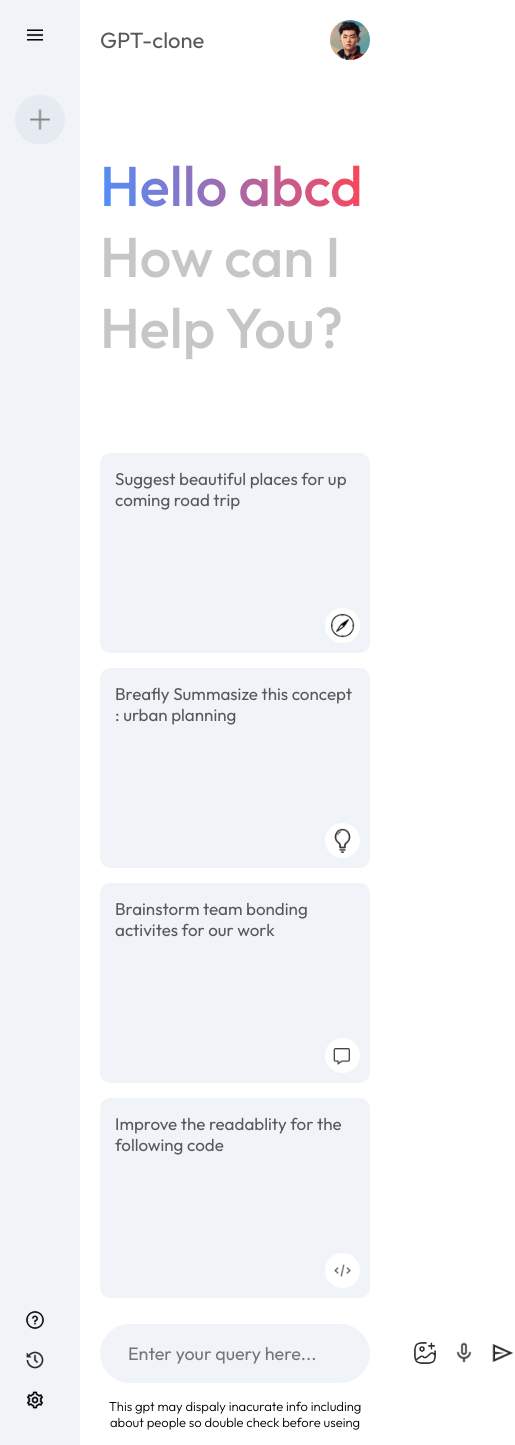
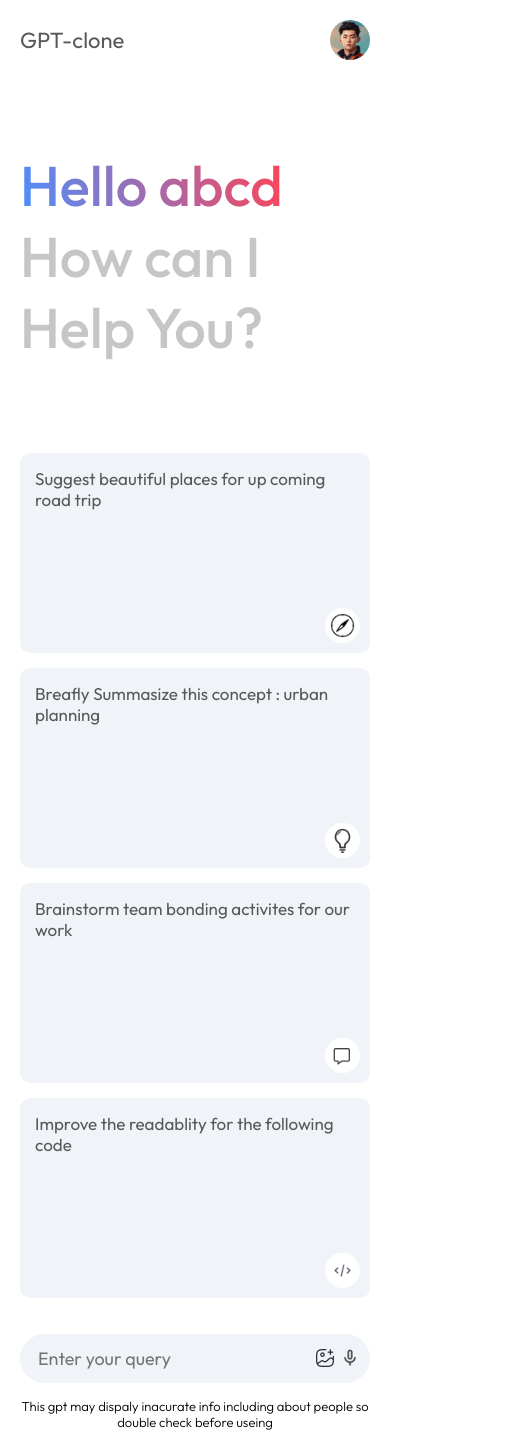
Before and after one commit to Naeem-khndkar55/Gpt-clone, a React (Vite) app in the folder gpt-clone/: page / in a window 390 px wide. Shown: the whole page, 515 px wide, since content can reach past the window. Built offline with nearby package versions, Linux system fonts and the light colour scheme.

Commit message:
responsiveness done

```diff
--- a/gpt-clone/src/index.css
+++ b/gpt-clone/src/index.css
@@ -8,4 +8,13 @@
 #root{
   min-height: 100vh;
   display: flex;
+  animation: fadeIn 1.5s;
 }
+@keyframes fadeIn {
+  0%{
+    opacity: 0;
+  }
+  100%{
+    opacity: 1;
+  }
+}
--- a/gpt-clone/src/main/Main.css
+++ b/gpt-clone/src/main/Main.css
@@ -157,3 +157,19 @@
     font-weight: 300;
     line-height:  1.8;
 }
+@media (max-width:600px) {
+    .main-bottom input{
+        flex: none;
+        width: 150px;
+    }
+    .main-bottom img{
+        width: 20px;
+    }
+    .search-box{
+        padding: 5px 10px;
+    }
+    .search-box div{
+        gap: 5px;
+    }
+
+}
--- a/gpt-clone/src/main/Main.jsx
+++ b/gpt-clone/src/main/Main.jsx
@@ -79,7 +79,9 @@
             <div>
               <img src={assets.gallery_icon} alt="" />
               <img src={assets.mic_icon} alt="" />
-              <img onClick={() => onSent()} src={assets.send_icon} alt="" />
+              {input ? (
+                <img onClick={() => onSent()} src={assets.send_icon} alt="" />
+              ) : null}
             </div>
           </div>
           <p className="bottom-info">
--- a/gpt-clone/src/sidebar/Sidebar.css
+++ b/gpt-clone/src/sidebar/Sidebar.css
@@ -29,6 +29,7 @@
 .sidebar .recent{
     display: flex;
     flex-direction: column;
+    animation: fadeIn 1.5s;
 }
 .sidebar .recet-title{
     margin-top: 30px;
@@ -54,3 +55,8 @@
     padding-right: 10px;
     cursor: pointer;
 }
+@media (max-width:600px) {
+    .sidebar{
+        display: none;
+    }
+}
```
